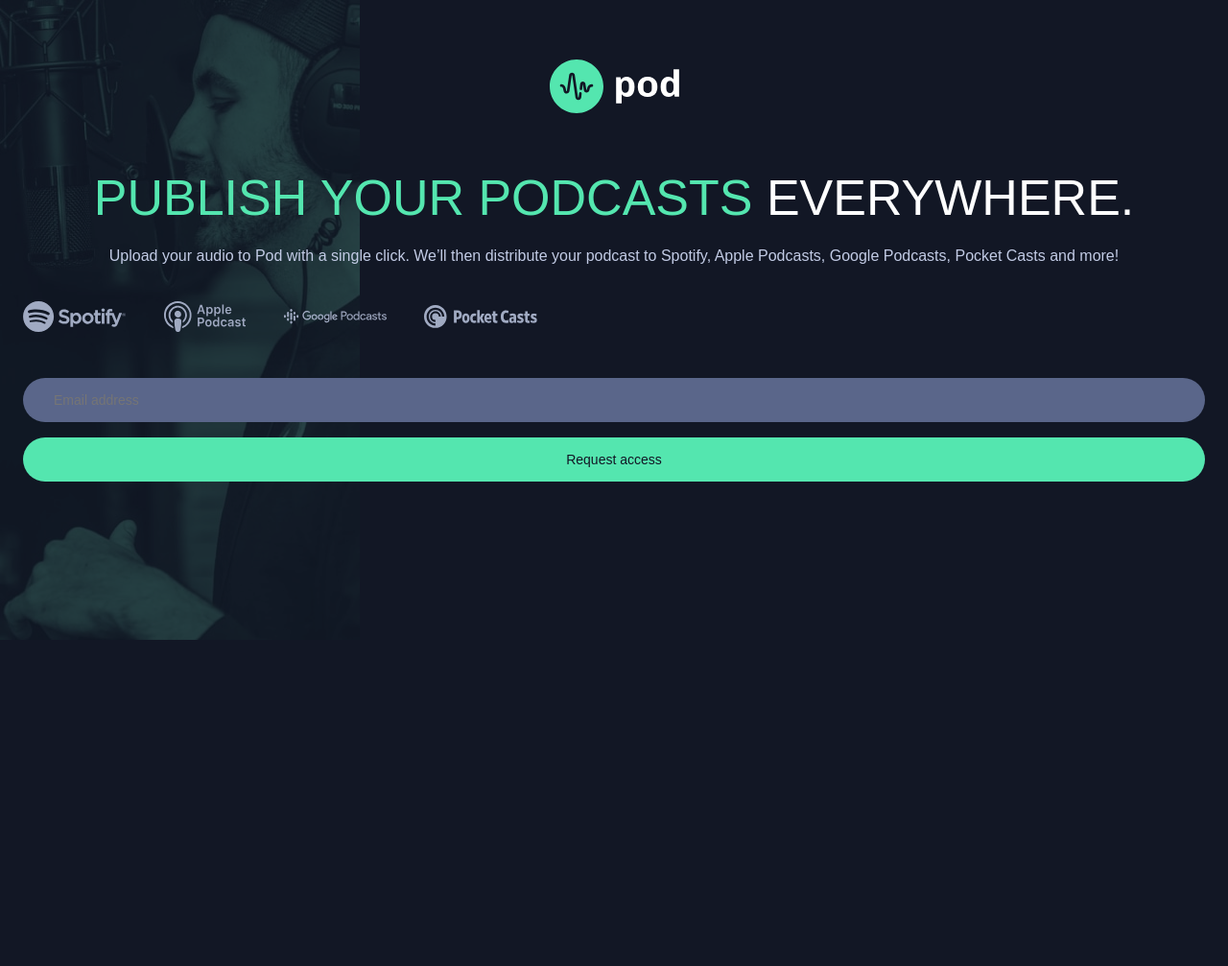
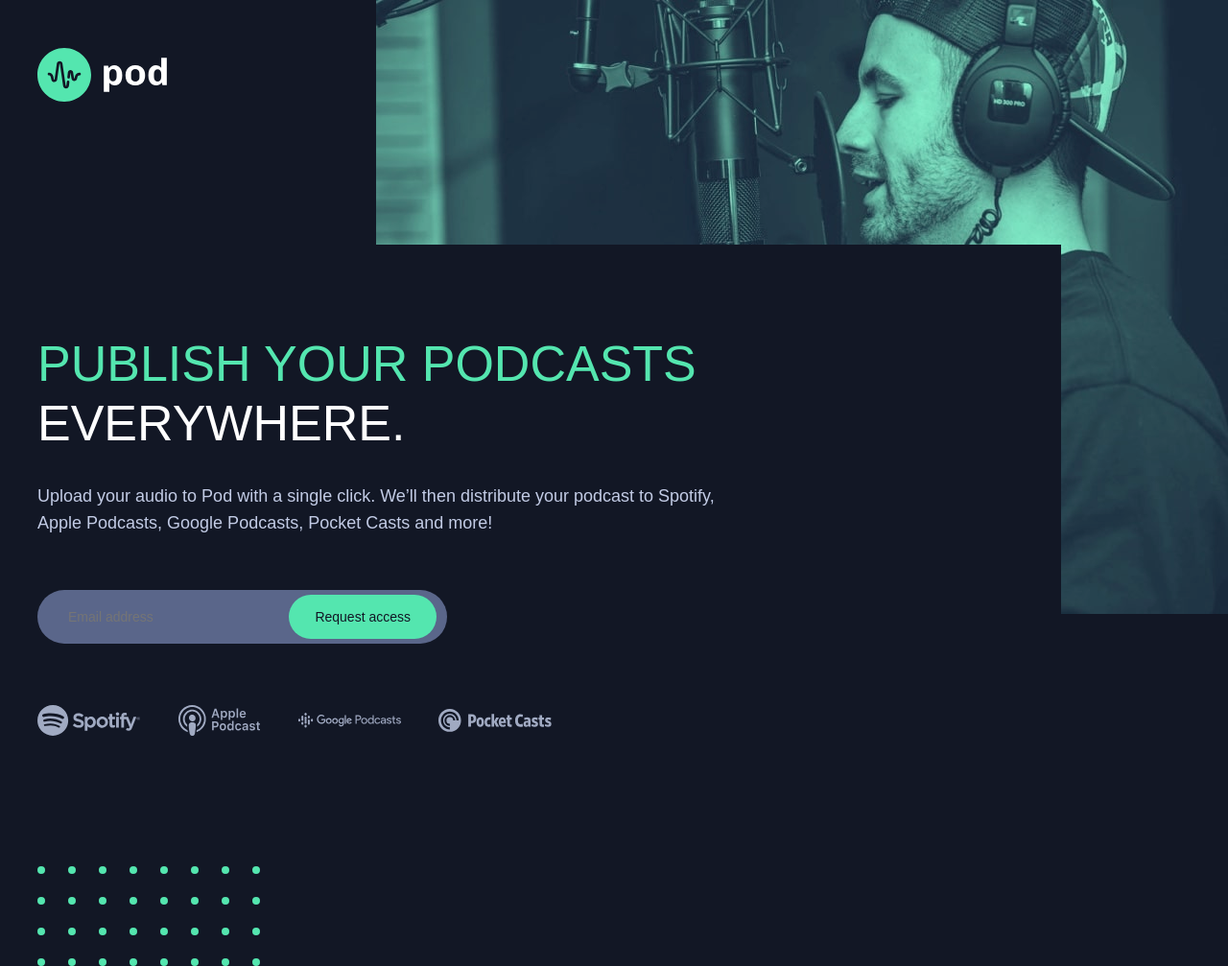
Before and after one commit to half-cto/Pod-request-access-landing-page, a plain HTML site: page index.html in a window 1280 px wide. Shown: the whole page at 96% size. Before the commit the page ends 800 px from the top, so only its background shows below. Drawn offline with Linux system fonts and the light colour scheme; a web font is replaced by a local one.

Commit message:
tablet layot done

```diff
--- a/css/styles.css
+++ b/css/styles.css
@@ -68,7 +68,7 @@ h1 {
 }
 
 p {
-    font-size: var(--fs-600);
+    font-size: var(--fs-500);
     line-height: var(--lh-500);
     text-align: center;
     color: var(--clr-neutral-400);
@@ -82,12 +82,15 @@ main {
     margin-inline: 1.5rem;
 }
 
-.hero-pic {
-    position: absolute;
-    top: 0px;
-    left: 0px;
-    z-index: -1;
-    opacity: .2;
+@media screen and (min-width: 37.5em) {
+    main {
+        display: flex;
+        flex-direction: column;
+        margin-inline: 2.4375rem 0rem;
+        align-items: flex-start;
+        justify-content: space-between;
+        height: 47.9375rem;
+    }
 }
 
 .pod-logo {
@@ -96,6 +99,38 @@ main {
     width: 135px;
     margin-inline: auto;
 }
+
+@media screen and (min-width: 37.5em) {
+    .pod-logo {
+        margin-inline: 0;
+        margin-block: 3.125rem 0rem;
+    }
+}
+
+.hero-pic {
+    position: absolute;
+    top: 0;
+    right: 0;
+    z-index: -1;
+    opacity: .2;
+}
+
+@media screen and (min-width: 37.5em) {
+    .hero-pic {
+        opacity: 1;
+        mix-blend-mode: screen;
+    }
+}
+
+@media screen and (min-width: 37.5em) {
+    .info-wrap {
+        display: flex;
+        flex-direction: column;
+        background-color: var(--clr-neutral-700);
+        width: 86%;
+    }
+}
+
 
 h1 {
     margin-block: 1rem;
@@ -109,14 +144,37 @@ p {
     margin-block: 1rem;
 }
 
+@media screen and (min-width: 37.5em) {
+    h1 {
+        text-align: start;
+        margin-block: 5.8125rem 1.9375rem;
+    }
+    p {
+        text-align: start;
+        margin-block: 0rem 2.5rem;
+        width: 70%;
+    }
+
+}
+
 .media-icon-wrap {
     display: flex;
     justify-content: space-between;
     align-items: center;
     margin-block: 2.0625rem 3rem;
     max-width: 536px;
+    margin-inline: auto;
+}
 
+@media screen and (min-width: 37.5em){
+    .media-icon-wrap {
+        order: 4;
+        margin-inline: 0 0;
+        margin-block: 0;
+    }
 }
+
+
 .media-icon-wrap > img:nth-child(2) {
     width: 16%;
   }
@@ -146,6 +204,8 @@ p {
     font-weight: 400;
 }
 
+/* * ========================= INPUT SECTION ====================== */
+
 .text-field {
     background-color: var(--clr-neutral-500);
     color: var(--clr-neutral-200);
@@ -154,6 +214,7 @@ p {
     padding-block: .5625rem;
     padding-inline: 2rem;
     margin-block: 1rem;
+    max-width: 21rem;
 }
 
 .button {
@@ -163,7 +224,32 @@ p {
     color: var(--clr-neutral-700);
     cursor: pointer;
     text-align: center;
+    max-width: 21rem;
     transition: background-color .3s ease-out;
+}
+
+@media screen and (min-width: 37.5em){
+    .email-input-wrap {
+        position: relative;
+        margin-inline: 0;
+        /* max-width: 26.7rem; */
+    }
+
+    .text-field {
+        margin-inline: 0;
+        max-width: 26.7rem;
+        padding-block: .875rem;
+        padding-inline: 2rem;
+        margin-block: 1rem 4rem;
+    }
+
+    .button {
+        position:absolute;
+        top: 1.3125rem;
+        left: 16.4rem;
+        width: auto;
+        padding-inline: 1.6875rem;
+    }
 }
 
 .button:hover {
@@ -179,3 +265,23 @@ p {
     color: #FB3E3E;
     transition: color 0s ease-out;
 }
+
+@media screen and (min-width: 37.5em) {
+    .error-msg {
+        position: absolute;
+        top: 4.6rem;
+        left: 2rem;
+    }
+}
+
+.dots {
+    display: none;
+}
+
+@media screen and (min-width: 37.5em) {
+    .dots {
+        display: block;
+        position: absolute;
+        bottom: -17rem;
+    }
+}
--- a/index.html
+++ b/index.html
@@ -15,6 +15,8 @@
   <main>
     <img class="pod-logo" src="./assets/desktop/logo.svg" alt="Pod logo">
     <picture class="hero-pic">
+      <source media="(min-width: 1200px)" srcset="./assets/desktop/image-host.jpg">
+      <source media="(min-width: 600px)" srcset="./assets/tablet/image-host.jpg">
       <img
         src="./assets/mobile/image-host.jpg"
         alt="Podcas host speaking in studio">
@@ -51,7 +53,8 @@
                 name="email-input"
                 required placeholder="Email address">
         <div class="button input-text">Request access</div>
-        <p class="error-msg input-text"></p>
+        <p class="error-msg input-text">   </p>
+        <svg class="dots" width="232" height="104" xmlns="http://www.w3.org/2000/svg"><path d="M4 96a4 4 0 110 8 4 4 0 010-8zm224 0a4 4 0 110 8 4 4 0 010-8zm-32 0a4 4 0 110 8 4 4 0 010-8zm-32 0a4 4 0 110 8 4 4 0 010-8zm-32 0a4 4 0 110 8 4 4 0 010-8zm-32 0a4 4 0 110 8 4 4 0 010-8zm-32 0a4 4 0 110 8 4 4 0 010-8zm-32 0a4 4 0 110 8 4 4 0 010-8zm192-32a4 4 0 110 8 4 4 0 010-8zM4 64a4 4 0 110 8 4 4 0 010-8zm32 0a4 4 0 110 8 4 4 0 010-8zm32 0a4 4 0 110 8 4 4 0 010-8zm32 0a4 4 0 110 8 4 4 0 010-8zm32 0a4 4 0 110 8 4 4 0 010-8zm32 0a4 4 0 110 8 4 4 0 010-8zm32 0a4 4 0 110 8 4 4 0 010-8zm32-32a4 4 0 110 8 4 4 0 010-8zm-32 0a4 4 0 110 8 4 4 0 010-8zm-32 0a4 4 0 110 8 4 4 0 010-8zm-32 0a4 4 0 110 8 4 4 0 010-8zm-32 0a4 4 0 110 8 4 4 0 010-8zm-32 0a4 4 0 110 8 4 4 0 010-8zm-32 0a4 4 0 110 8 4 4 0 010-8zM4 32a4 4 0 110 8 4 4 0 010-8zM36 0a4 4 0 110 8 4 4 0 010-8zm32 0a4 4 0 110 8 4 4 0 010-8zm32 0a4 4 0 110 8 4 4 0 010-8zm32 0a4 4 0 110 8 4 4 0 010-8zm32 0a4 4 0 110 8 4 4 0 010-8zm32 0a4 4 0 110 8 4 4 0 010-8zm32 0a4 4 0 110 8 4 4 0 010-8zM4 0a4 4 0 110 8 4 4 0 010-8z" fill="#54E6AF" fill-rule="evenodd"/></svg>
       </div>
     </section>
   </main>
```
